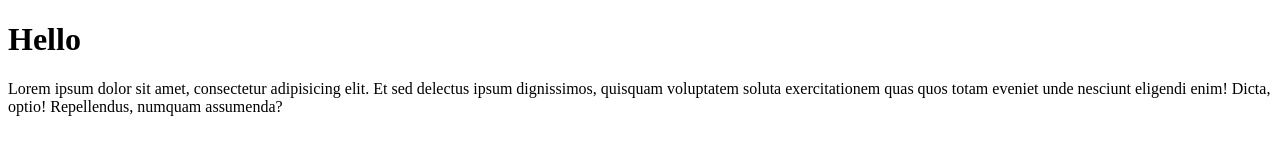
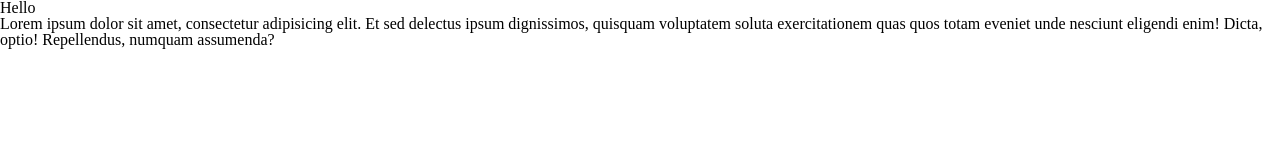
Before and after one commit to dielanophals/2imd-webtech3-lab1, a plain HTML site: page index.html in a window 1280 px wide. Drawn offline with Linux system fonts and the light colour scheme.

Commit message:
link naar css

```diff
--- a/index.html
+++ b/index.html
@@ -5,7 +5,8 @@
     <meta name="viewport" content="width=device-width, initial-scale=1.0">
     <meta http-equiv="X-UA-Compatible" content="ie=edge">
     <title>2imd-webtech3-lab1</title>
-    <link rel="stylesheet" href="#">
+    <link rel="stylesheet" type="text/css" href="css/reset.css">
+<link rel="stylesheet" type="text/css" href="screen.css">
 </head>
 <body>
 
```
